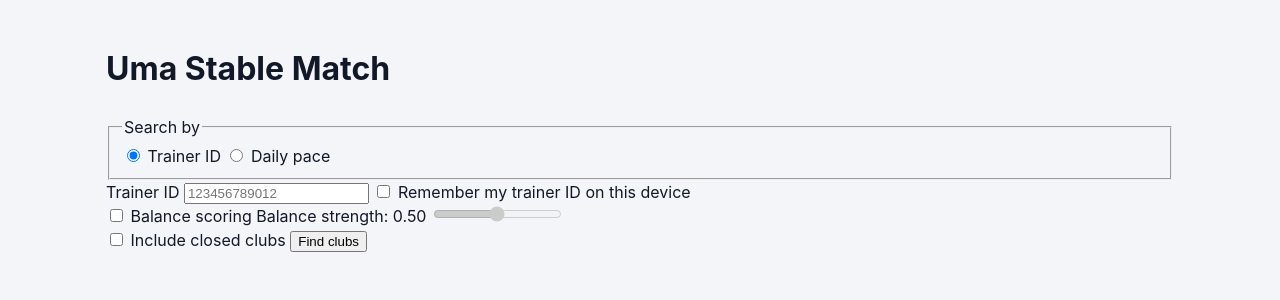
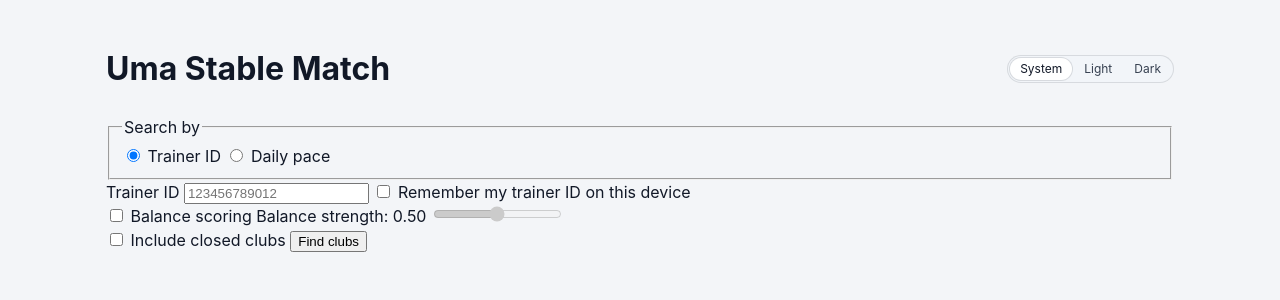
Before and after one commit to AbnormallyGrim/uma-stable-match, a Svelte app in the folder frontend/: page / in a window 1280 px wide. Shown: the top 300 px of the page. Built offline with nearby package versions, Linux system fonts and the light colour scheme; no server answers.

Commit message:
feat: Implement themes

```diff
--- a/frontend/index.html
+++ b/frontend/index.html
@@ -4,6 +4,12 @@
     <meta charset="UTF-8" />
     <meta name="viewport" content="width=device-width, initial-scale=1.0" />
     <title>Uma Stable Match</title>
+    <script>
+      try {
+        const theme = localStorage.getItem('uma-stable-match:theme');
+        if (theme === 'light' || theme === 'dark') document.documentElement.dataset.theme = theme;
+      } catch {}
+    </script>
   </head>
   <body>
     <div id="app"></div>
--- a/frontend/src/App.svelte
+++ b/frontend/src/App.svelte
@@ -7,6 +7,7 @@
   import { SearchRunner, type SearchState as RunnerState } from './lib/runner';
   import SearchForm from './lib/SearchForm.svelte';
   import SearchStatus from './lib/SearchStatus.svelte';
+  import ThemeToggle from './lib/ThemeToggle.svelte';
   import {
     DEFAULT_SEARCH,
     fromUrlParams,
@@ -67,7 +68,10 @@
 </script>
 
 <main>
-  <h1>Uma Stable Match</h1>
+  <header>
+    <h1>Uma Stable Match</h1>
+    <ThemeToggle />
+  </header>
   <DataStatus {onscanready} />
   <SearchForm {initial} remember={remembered !== null} {busy} {onsearch} />
 
@@ -84,3 +88,13 @@
     <Results result={search.result} stale={busy} />
   {/if}
 </main>
+
+<style>
+  header {
+    display: flex;
+    flex-wrap: wrap;
+    gap: 8px 16px;
+    align-items: center;
+    justify-content: space-between;
+  }
+</style>
--- a/frontend/src/app.css
+++ b/frontend/src/app.css
@@ -1,53 +1,36 @@
 /* Global styles and colour tokens. Components use the tokens, so themes only change :root. */
 
 :root {
-  color-scheme: light;
-  --bg: #f3f5f8;
-  --card: #ffffff;
-  --surface: #f2f5f9;
-  --text: #111827;
-  --text-2: #374151;
-  --muted: #4b5563;
-  --border: rgb(17 24 39 / 12%);
-  --border-strong: rgb(17 24 39 / 20%);
-  --accent: #2563eb;
-  --up: #15803d;
-  --down: #b91c1c;
-  --open: #0f766e;
-  --approval: #b45309;
-  --closed: #b91c1c;
-  --policy: #6d28d9;
-  --gold: #946100;
-  --silver: #53616b;
-  --bronze: #9b521b;
+  color-scheme: light dark;
+  --bg: light-dark(#f3f5f8, #0a0a0a);
+  --card: light-dark(#ffffff, #161616);
+  --surface: light-dark(#f2f5f9, rgb(255 255 255 / 8%));
+  --text: light-dark(#111827, #ffffff);
+  --text-2: light-dark(#374151, rgb(255 255 255 / 70%));
+  --muted: light-dark(#4b5563, rgb(255 255 255 / 55%));
+  --border: light-dark(rgb(17 24 39 / 12%), rgb(255 255 255 / 12%));
+  --border-strong: light-dark(rgb(17 24 39 / 20%), rgb(255 255 255 / 20%));
+  --accent: light-dark(#2563eb, #64b5f6);
+  --up: light-dark(#15803d, #81c784);
+  --down: light-dark(#b91c1c, #e57373);
+  --open: light-dark(#0f766e, #81c784);
+  --approval: light-dark(#b45309, #ffb74d);
+  --closed: light-dark(#b91c1c, #e57373);
+  --policy: light-dark(#6d28d9, #ce93d8);
+  --gold: light-dark(#946100, #ffd700);
+  --silver: light-dark(#53616b, #c0c0c0);
+  --bronze: light-dark(#9b521b, #cd7f32);
   --radius-sm: 4px;
   --radius: 8px;
   --font: Inter, -apple-system, BlinkMacSystemFont, 'Segoe UI', Roboto, sans-serif;
 }
 
-/* Dark theme, following the system setting. A manual toggle comes later. */
-@media (prefers-color-scheme: dark) {
-  :root {
-    color-scheme: dark;
-    --bg: #0a0a0a;
-    --card: #161616;
-    --surface: rgb(255 255 255 / 8%);
-    --text: #ffffff;
-    --text-2: rgb(255 255 255 / 70%);
-    --muted: rgb(255 255 255 / 55%);
-    --border: rgb(255 255 255 / 12%);
-    --border-strong: rgb(255 255 255 / 20%);
-    --accent: #64b5f6;
-    --up: #81c784;
-    --down: #e57373;
-    --open: #81c784;
-    --approval: #ffb74d;
-    --closed: #e57373;
-    --policy: #ce93d8;
-    --gold: #ffd700;
-    --silver: #c0c0c0;
-    --bronze: #cd7f32;
-  }
+:root[data-theme='light'] {
+  color-scheme: light;
+}
+
+:root[data-theme='dark'] {
+  color-scheme: dark;
 }
 
 *,
--- /dev/null
+++ b/frontend/src/lib/ThemeToggle.svelte
@@ -0,0 +1,73 @@
+<script lang="ts">
+  import { untrack } from 'svelte';
+
+  import { applyTheme, loadTheme, saveTheme, type ThemeChoice } from './theme';
+
+  interface Props {
+    storage?: Storage;
+  }
+
+  let { storage = typeof localStorage === 'undefined' ? undefined : localStorage }: Props =
+    $props();
+
+  const options: { value: ThemeChoice; label: string }[] = [
+    { value: 'system', label: 'System' },
+    { value: 'light', label: 'Light' },
+    { value: 'dark', label: 'Dark' },
+  ];
+
+  let choice = $state<ThemeChoice>(untrack(() => loadTheme(storage)));
+
+  $effect(() => {
+    applyTheme(choice);
+    saveTheme(storage, choice);
+  });
+</script>
+
+<fieldset class="theme">
+  <legend class="visually-hidden">Theme</legend>
+  {#each options as option (option.value)}
+    <label class:selected={choice === option.value}>
+      <input type="radio" name="theme" value={option.value} bind:group={choice} />
+      {option.label}
+    </label>
+  {/each}
+</fieldset>
+
+<style>
+  .theme {
+    display: inline-flex;
+    gap: 2px;
+    margin: 0;
+    padding: 2px;
+    background: var(--surface);
+    border: 1px solid var(--border);
+    border-radius: 999px;
+  }
+
+  label {
+    position: relative;
+    padding: 2px 10px;
+    border-radius: 999px;
+    color: var(--text-2);
+    font-size: 0.75rem;
+    cursor: pointer;
+  }
+
+  label.selected {
+    background: var(--card);
+    color: var(--text);
+    box-shadow: 0 0 0 1px var(--border);
+  }
+
+  input {
+    position: absolute;
+    opacity: 0;
+    pointer-events: none;
+  }
+
+  label:has(input:focus-visible) {
+    outline: 2px solid var(--accent);
+    outline-offset: 1px;
+  }
+</style>
--- /dev/null
+++ b/frontend/src/lib/theme.ts
@@ -0,0 +1,36 @@
+export type ThemeChoice = 'system' | 'light' | 'dark';
+
+export const THEME_KEY = 'uma-stable-match:theme';
+
+export function isThemeChoice(value: unknown): value is ThemeChoice {
+  return value === 'system' || value === 'light' || value === 'dark';
+}
+
+export function loadTheme(storage: Storage | undefined): ThemeChoice {
+  try {
+    const value = storage?.getItem(THEME_KEY);
+    return isThemeChoice(value) ? value : 'system';
+  } catch {
+    return 'system';
+  }
+}
+
+export function saveTheme(storage: Storage | undefined, choice: ThemeChoice) {
+  try {
+    if (choice === 'system') {
+      storage?.removeItem(THEME_KEY);
+    } else {
+      storage?.setItem(THEME_KEY, choice);
+    }
+  } catch {
+    return;
+  }
+}
+
+export function applyTheme(choice: ThemeChoice, root: HTMLElement = document.documentElement) {
+  if (choice === 'system') {
+    delete root.dataset.theme;
+  } else {
+    root.dataset.theme = choice;
+  }
+}
```
Also changed, not shown: 2 other files (tests, documents, lock files or other folders).
